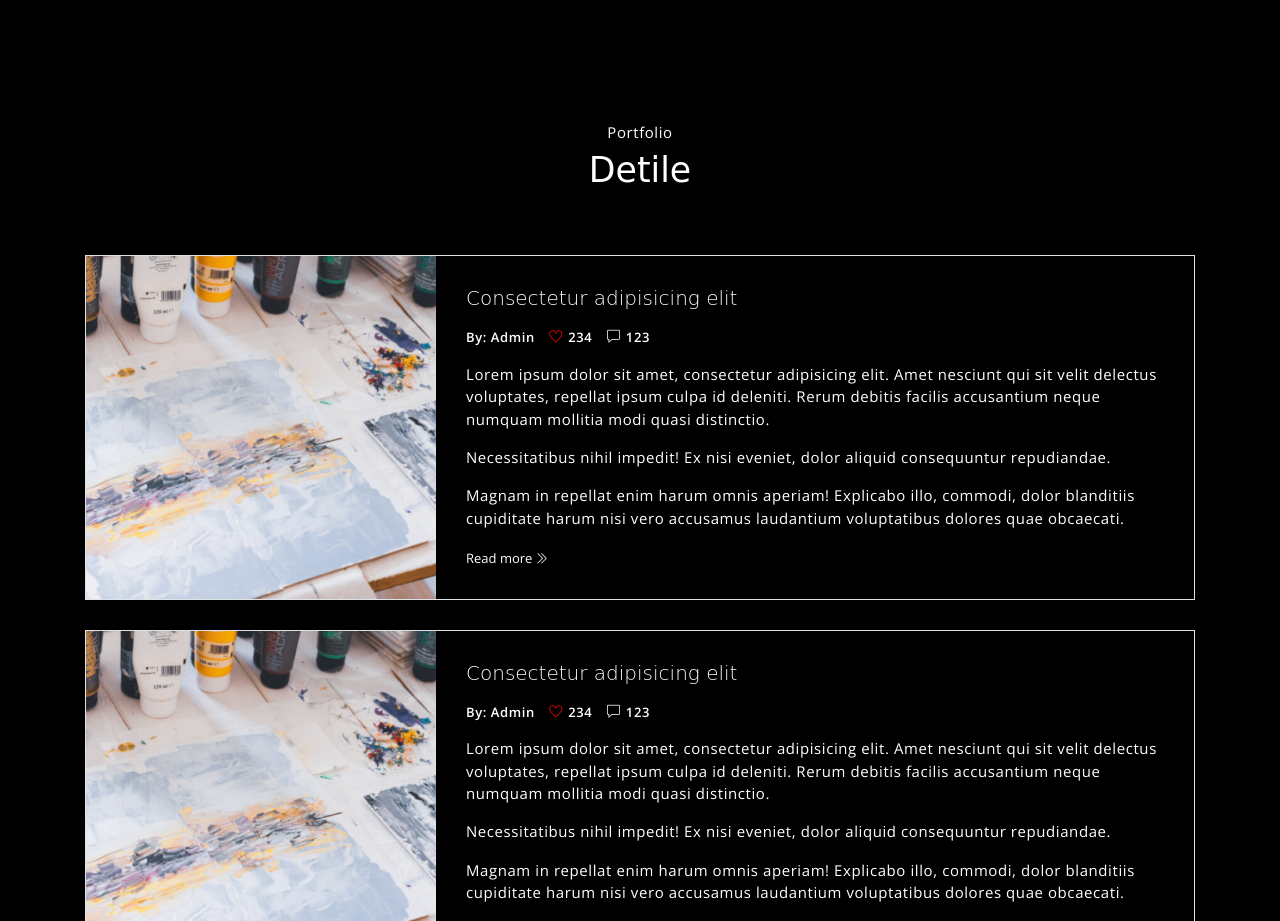
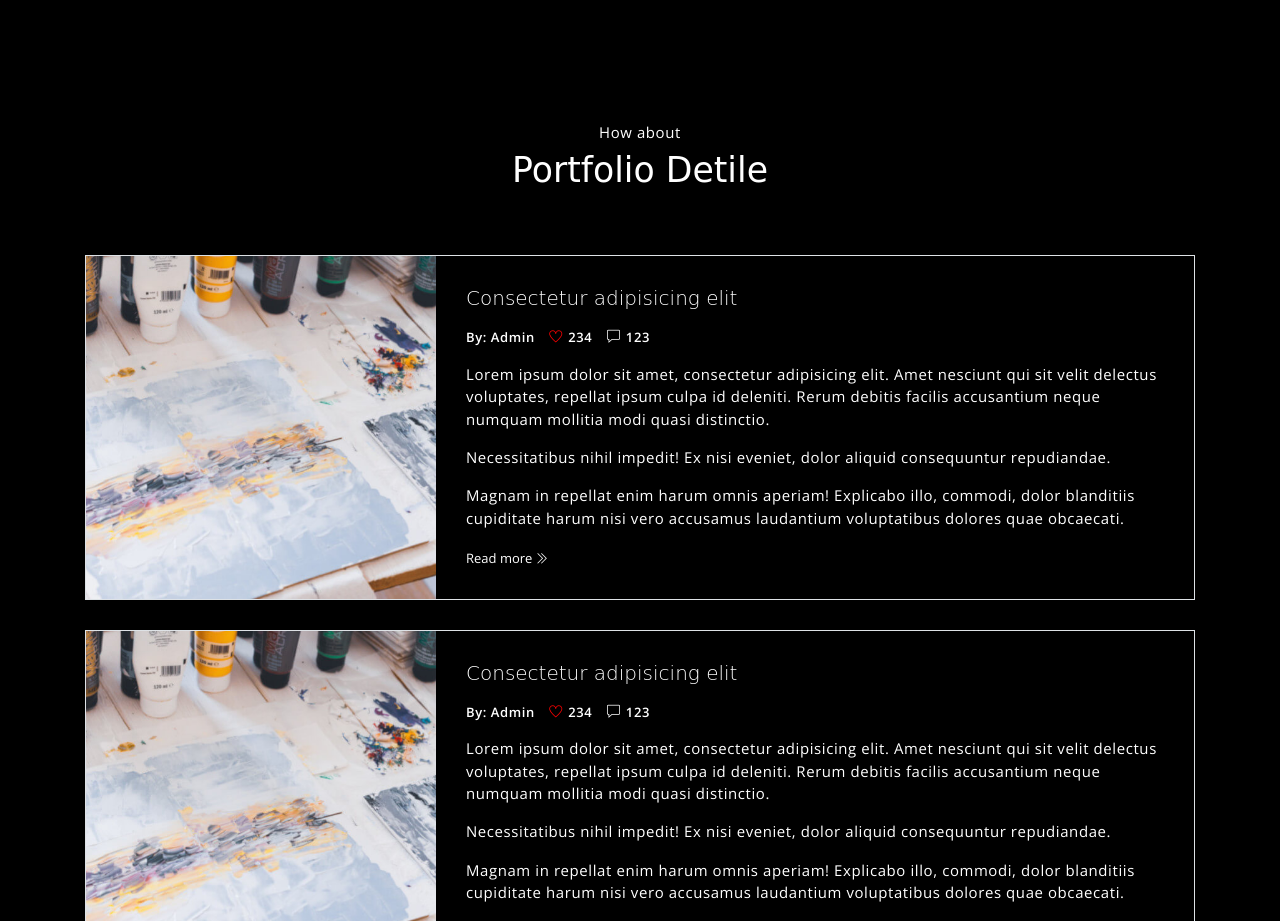
Before and after one commit to mariaampimpyenan/myweb, a website: page index.html in a window 1280 px wide. Shown: the part 2340-3261 px from the top of the page. Drawn offline with nearby package versions, Linux system fonts and the light colour scheme; a web font is replaced by a local one.

Commit message:
Update index.html

```diff
--- a/index.html
+++ b/index.html
@@ -174,8 +174,8 @@
     <section class="section" id="blog">
         <!-- container -->
         <div class="container text-center">
-            <p class="section-subtitle">Portfolio</p>
-            <h6 class="section-title mb-6">Detile</h6>
+            <p class="section-subtitle">How about</p>
+            <h6 class="section-title mb-6">Portfolio Detile</h6>
             <!-- blog-wrapper -->
             <div class="blog-card">
                 <div class="blog-card-header">
```
